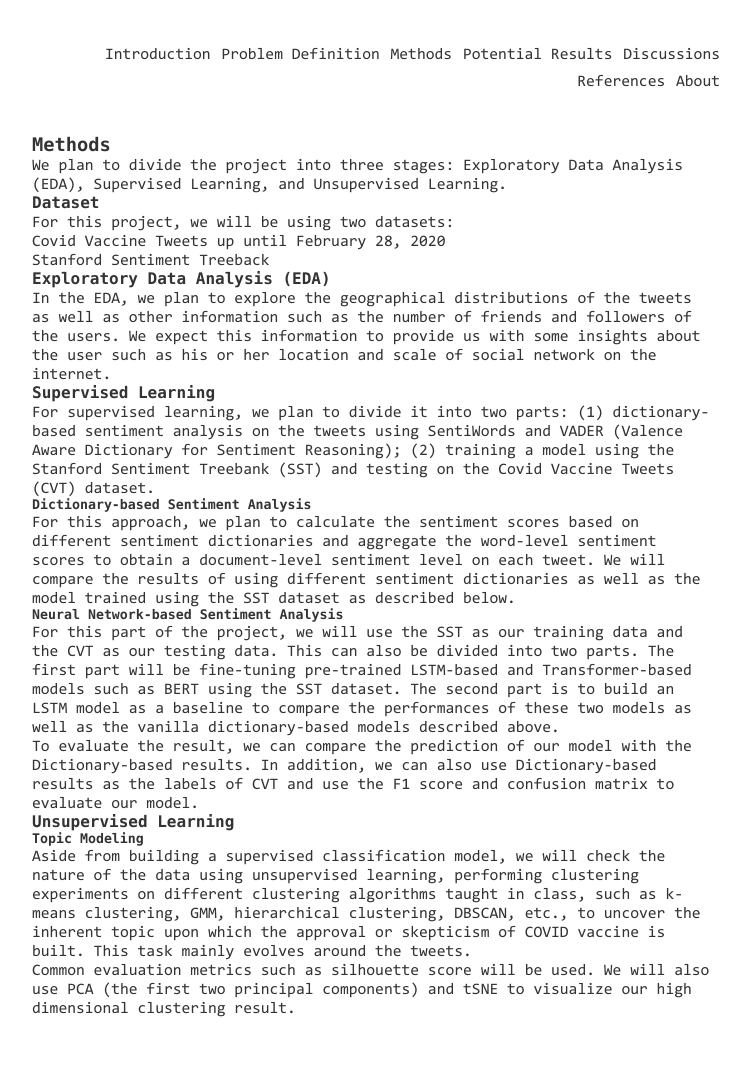
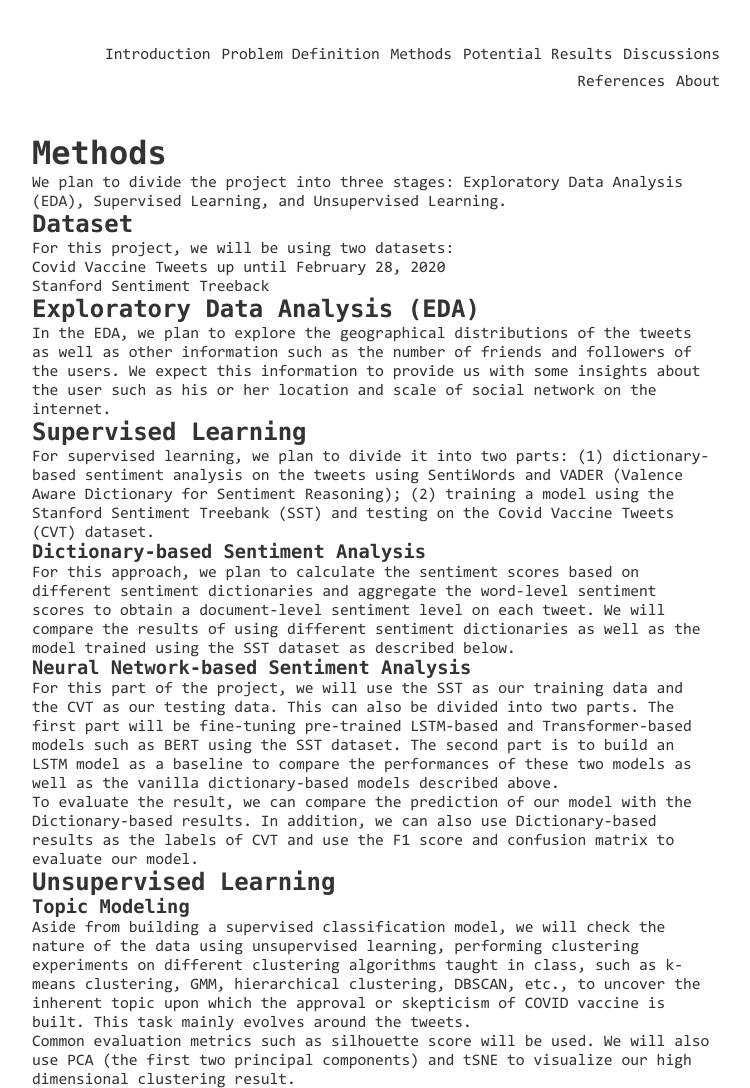
Before and after one commit to zhiyichenGT/zhiyichen.github.io, a Jekyll site: the page built from pages/methods.html, in a window 1280 px wide. Shown: the whole page, without its empty margins (268-1018 px from the left). Built offline with Jekyll 4.4.1, drawn with Linux system fonts in a browser that asks for light colours; before the commit the page ends 1017 px from its top, so only the background shows below that.

Commit message:
version 0.1

```diff
--- a/index.html
+++ b/index.html
@@ -2,6 +2,6 @@
 layout: page
 title: Introduction
 ---
-<h3 id="logistics">Introduction<br>
-</h3>
+<h1 id="logistics">Introduction<br>
+</h1>
 COVID-19 has undoubtedly changed our life significantly in 2020. For months, scientists around the world have been racing to produce an effective vaccine and governments have been throwing billions at pharmaceutical companies to be first in line for access. But despite the severe disruption caused by the pandemic, a significant minority of people say they don’t want to register the vaccine even when one becomes available. This project analyzes the tweets with #CovidVaccine hashtag as an attempt to acquire more insights into the public's perception and the root cause of skepticism towards COVID vaccines.
--- a/pages/discussions.html
+++ b/pages/discussions.html
@@ -3,7 +3,7 @@ layout: page
 title: Discussions
 ---
 
-<h3 id="logistics">Discussions<br>
-</h3>
+<h1 id="logistics">Discussions<br>
+</h1>
 (potential difficulties)
 We expect our results to not only align wit most of the previous studies in terms of the reason for the vaccine skepticism but also provide additional reasons such as geographical, political, economic attributions. The results of the project will hopefully help governmentsh around the world to understand the public's perception better and make according to adjustments to their vaccine roll-out plans.
--- a/pages/methods.html
+++ b/pages/methods.html
@@ -3,41 +3,41 @@ layout: page
 title: Methods
 ---
 
-<h3 id="logistics">Methods<br>
-</h3>
+<h1 id="logistics">Methods<br>
+</h1>
 We plan to divide the project into three stages: Exploratory Data Analysis (EDA), Supervised Learning, and Unsupervised Learning.
 
-<h4 id="logistics">Dataset<br>
-</h4>
+<h2 id="logistics">Dataset<br>
+</h2>
 For this project, we will be using two datasets:
 <br>
 Covid Vaccine Tweets up until February 28, 2020
 <br>
 Stanford Sentiment Treeback
 
-<h4 id="logistics">Exploratory Data Analysis (EDA)<br>
-</h4>
+<h2 id="logistics">Exploratory Data Analysis (EDA)<br>
+</h2>
 In the EDA, we plan to explore the geographical distributions of the tweets as well as other information such as the number of friends and followers of the users. We expect this information to provide us with some insights about the user such as his or her location and scale of social network on the internet.
 
-<h4 id="logistics">Supervised Learning<br>
-</h4>
+<h2 id="logistics">Supervised Learning<br>
+</h2>
 For supervised learning, we plan to divide it into two parts: (1) dictionary-based sentiment analysis on the tweets using SentiWords and VADER (Valence Aware Dictionary for Sentiment Reasoning); (2) training a model using the Stanford Sentiment Treebank (SST) and testing on the Covid Vaccine Tweets (CVT) dataset.
 
-<h5 id="logistics">Dictionary-based Sentiment Analysis<br>
-</h5>
+<h3 id="logistics">Dictionary-based Sentiment Analysis<br>
+</h3>
 For this approach, we plan to calculate the sentiment scores based on different sentiment dictionaries and aggregate the word-level sentiment scores to obtain a document-level sentiment level on each tweet. We will compare the results of using different sentiment dictionaries as well as the model trained using the SST dataset as described below.
 
-<h5 id="logistics">Neural Network-based Sentiment Analysis<br>
-</h5>
+<h3 id="logistics">Neural Network-based Sentiment Analysis<br>
+</h3>
 For this part of the project, we will use the SST as our training data and the CVT as our testing data. This can also be divided into two parts. The first part will be fine-tuning pre-trained LSTM-based and Transformer-based models such as BERT using the SST dataset. The second part is to build an LSTM model as a baseline to compare the performances of these two models as well as the vanilla dictionary-based models described above.
 <br>
 To evaluate the result, we can compare the prediction of our model with the Dictionary-based results. In addition, we can also use Dictionary-based results as the labels of CVT and use the F1 score and confusion matrix to evaluate our model.
 
-<h4 id="logistics">Unsupervised Learning<br>
-</h4>
+<h2 id="logistics">Unsupervised Learning<br>
+</h2>
 
-<h5 id="logistics">Topic Modeling<br>
-</h5>
+<h3 id="logistics">Topic Modeling<br>
+</h3>
 Aside from building a supervised classification model, we will check the nature of the data using unsupervised learning, performing clustering experiments on different clustering algorithms taught in class, such as k-means clustering, GMM, hierarchical clustering, DBSCAN, etc., to uncover the inherent topic upon which the approval or skepticism of COVID vaccine is built. This task mainly evolves around the tweets.
 <br>
 Common evaluation metrics such as silhouette score will be used. We will also use PCA (the first two principal components) and tSNE to visualize our high dimensional clustering result.
--- a/pages/potential_res.html
+++ b/pages/potential_res.html
@@ -2,6 +2,6 @@
 layout: page
 title: Potential Results
 ---
-<h3 id="logistics">Potential Results<br>
-</h3>
+<h1 id="logistics">Potential Results<br>
+</h1>
 (find a few online sources and say that we hope to see similar results as obtained by those studies; e.g. https://www.politico.eu/article/coronavirus-vaccine-skepticism-by-the-numbers/)
--- a/pages/problem_def.html
+++ b/pages/problem_def.html
@@ -2,6 +2,6 @@
 layout: page
 title: Problem Definition
 ---
-<h3 id="logistics">Problem Definition<br>
-</h3>
+<h1 id="logistics">Problem Definition<br>
+</h1>
 This project tackles the dataset from multiple perspectives: use supervised learning to classify the sentiments of the tweets and utilize unsupervised learning to discovered inherent topics upon which the vaccine skepticism might have grown. Aside from that, we plan to incorporate the geolocations of the users as well as their profile descriptions as features into our models.
--- a/pages/references.html
+++ b/pages/references.html
@@ -2,7 +2,7 @@
 layout: page
 title: References
 ---
-<h3 id="logistics">References<br>
-</h3>
+<h1 id="logistics">References<br>
+</h1>
 
 (find journal articles about people's general perception of COVID vaccine as well as any strong approval/skepticism)
```
